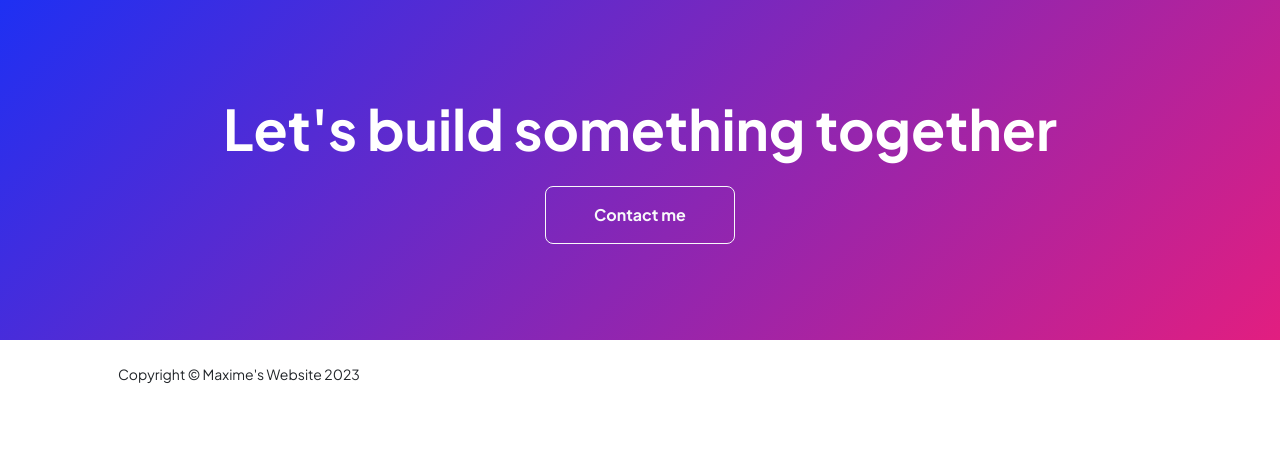
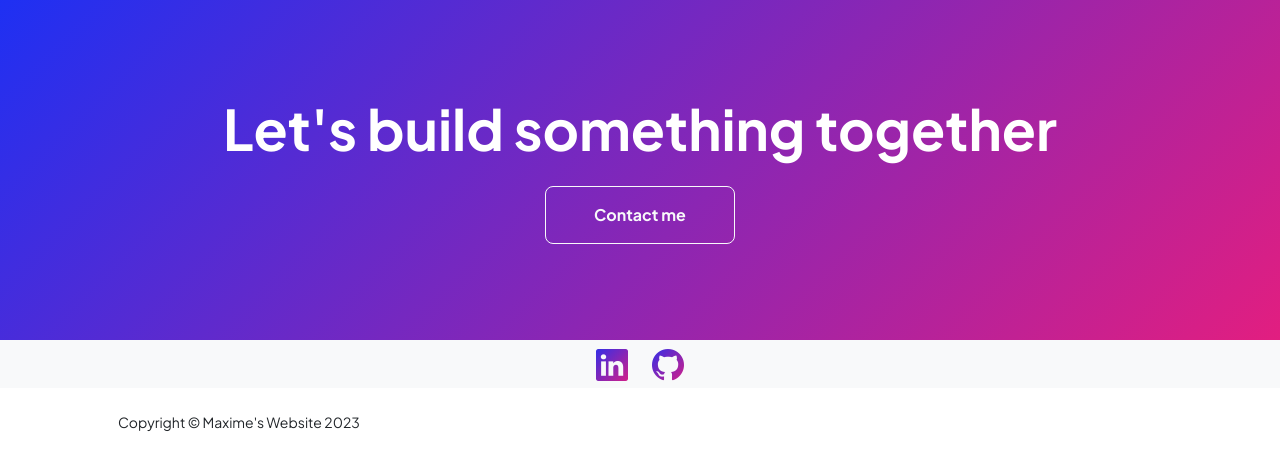
Before and after one commit to cosmos510/My_Portfolio_Website, a Flask app: page /projects in a window 1280 px wide. Shown: the part 646-1103 px from the top of the page. Before the commit the page ends 1030 px from the top, so only its background shows below. Run offline with Flask 3, Linux system fonts and the light colour scheme; some libraries are stand-ins or nearby versions.

Commit message:
First commit

```diff
--- a/templates/contact.html
+++ b/templates/contact.html
@@ -90,6 +90,11 @@
                 </div>
             </section>
         </main>
+        <div class="d-flex justify-content-center fs-2 gap-4">
+
+            <a class="text-gradient" href="https://www.linkedin.com/in/maxime-martin-090731aa"><i class="bi bi-linkedin"></i></a>
+            <a class="text-gradient" href="https://github.com/cosmos510"><i class="bi bi-github"></i></a>
+        </div>
         <!-- Footer-->
         <footer class="bg-white py-4 mt-auto">
             <div class="container px-5">
--- a/templates/projects.html
+++ b/templates/projects.html
@@ -86,6 +86,11 @@
                 </div>
             </section>
         </main>
+        <div class="d-flex justify-content-center fs-2 gap-4">
+<!--                                    <a class="text-gradient" href="#!"><i class="bi bi-twitter"></i></a>-->
+                                    <a class="text-gradient" href="https://www.linkedin.com/in/maxime-martin-090731aa"><i class="bi bi-linkedin"></i></a>
+                                    <a class="text-gradient" href="https://github.com/cosmos510"><i class="bi bi-github"></i></a>
+                                </div>
         <!-- Footer-->
         <footer class="bg-white py-4 mt-auto">
             <div class="container px-5">
```
Also changed, not shown: templates/index.html (+5 -5 lines), 1 other file.
